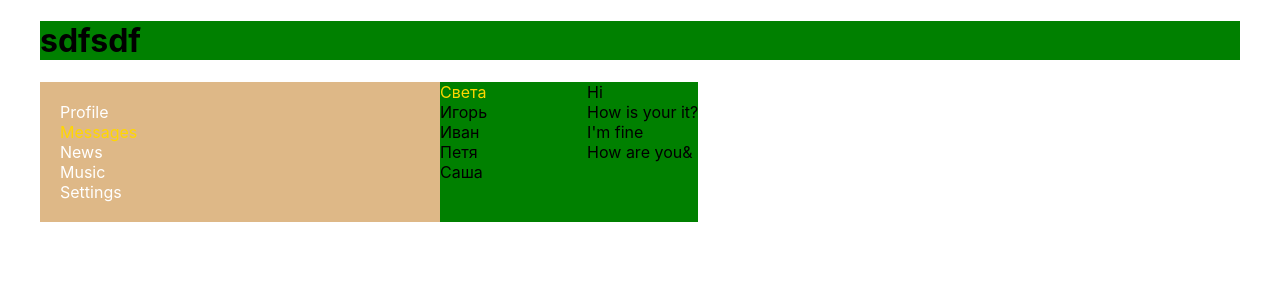
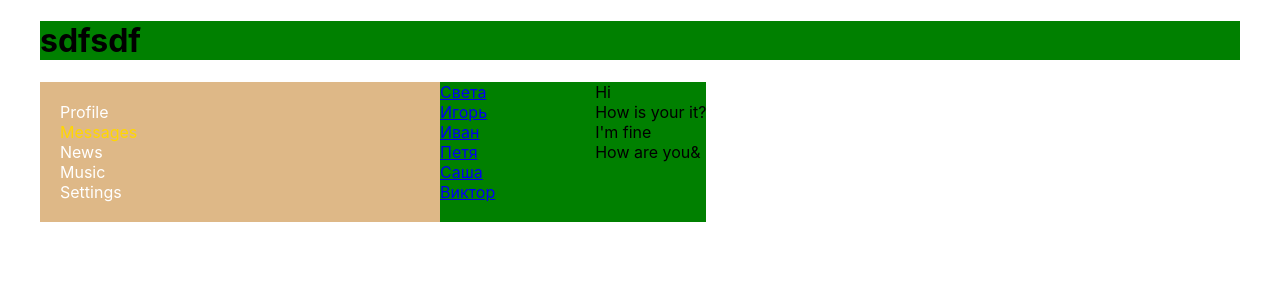
Before and after one commit to marid01/socialreact, a React (Create React App) app: page /dialogs in a window 1280 px wide. Shown: the top 300 px of the page. Built offline with nearby package versions, Linux system fonts and the light colour scheme.

Commit message:
route exact

```diff
--- a/src/components/Dialogs/Dialogs.tsx
+++ b/src/components/Dialogs/Dialogs.tsx
@@ -1,14 +1,29 @@
+// import React from 'react'
+import { NavLink } from 'react-router-dom'
 import s from './Dialogs.module.css'
 
 function Dialogs(props: any) {
     return (
         <div className={s.dialogs}>
             <div className={s.dialogsItems}>
-                <div className={s.dialog + ' ' + s.active}>Света</div>
-                <div className={s.dialog}>Игорь</div>
-                <div className={s.dialog}>Иван</div>
-                <div className={s.dialog}>Петя</div>
-                <div className={s.dialog}>Саша</div>
+                <div className={s.dialog + ' ' + s.active}>
+                    <NavLink to="/dialogs/1">Света</NavLink>
+                </div>
+                <div className={s.dialog}>
+                    <NavLink to="/dialogs/2">Игорь</NavLink>
+                </div>
+                <div className={s.dialog}>
+                    <NavLink to="/dialogs/3">Иван</NavLink>
+                </div>
+                <div className={s.dialog}>
+                    <NavLink to="/dialogs/4">Петя</NavLink>
+                </div>
+                <div className={s.dialog}>
+                    <NavLink to="/dialogs/5">Саша</NavLink>
+                </div>
+                <div className={s.dialog}>
+                    <NavLink to="/dialogs/6">Виктор</NavLink>
+                </div>
             </div>
             <div className={s.messages}>
                 <div className={s.message}>Hi</div>
@@ -18,7 +33,7 @@ function Dialogs(props: any) {
             </div>
         </div>
 
-)
+    )
 }
 
 export default Dialogs
```
